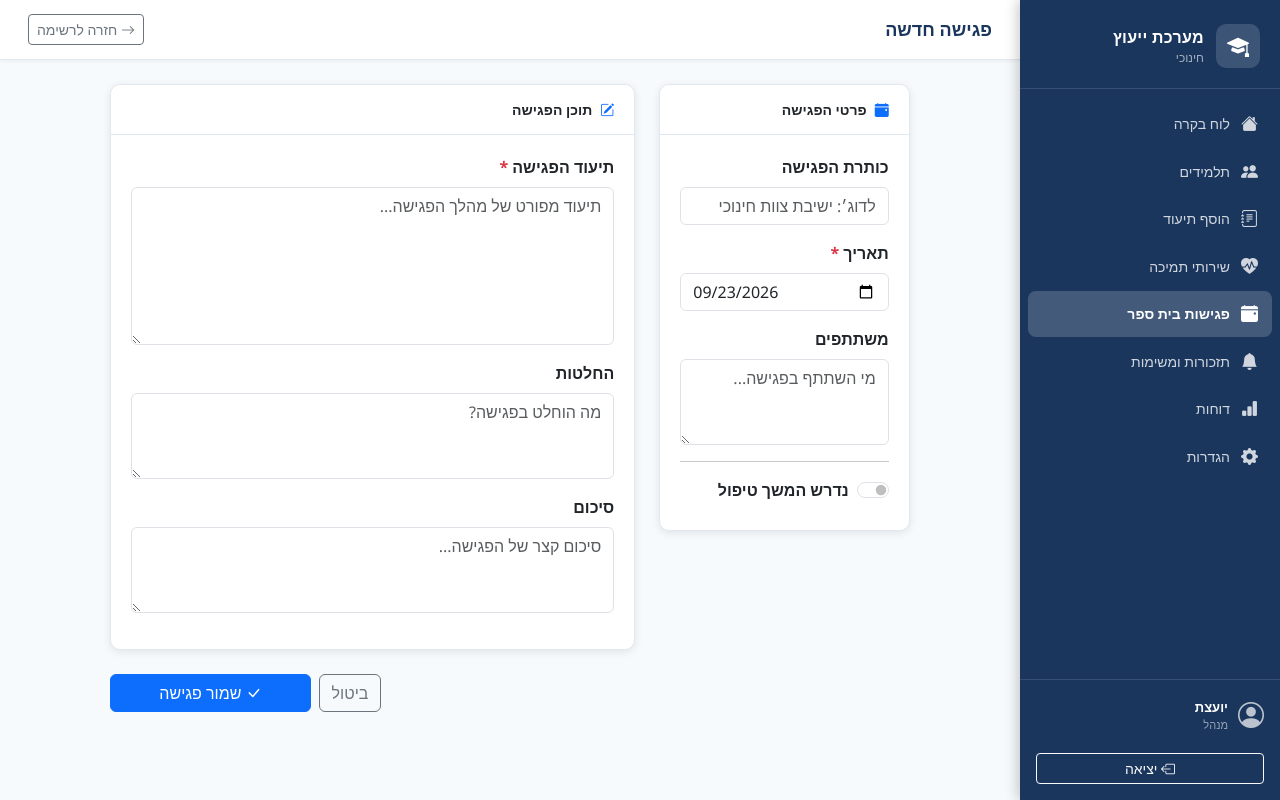
After one commit to Suhafadela/schoolcounselor, a Flask app: page /meetings/add in a window 1280 px wide. The commit adds this page. Run offline with Flask 3, Linux system fonts and the light colour scheme; a user stored in the database is signed in; data that the repository does not hold is empty; some libraries are stand-ins or nearby versions.

Commit message:
Add general school meetings feature (participants, documentation, decisions, summary, follow-up)

```diff
--- a/app.py
+++ b/app.py
@@ -13,7 +13,7 @@ from werkzeug.utils import secure_filename
 from sqlalchemy import func, or_
 
 from models import (db, User, Student, Documentation, DocumentationCategory,
-                    SupportService, FollowUpTask, Attachment,
+                    SupportService, FollowUpTask, Attachment, SchoolMeeting,
                     DOC_CATEGORIES, SERVICE_TYPES,
                     STATUS_LABELS, STATUS_COLORS, URGENCY_LABELS, URGENCY_COLORS,
                     SERVICE_STATUS_LABELS)
@@ -1215,6 +1215,97 @@ def register_routes(app):
         response.headers['Content-Type'] = 'application/pdf'
         response.headers['Content-Disposition'] = f'attachment; filename="student_{student.id}.pdf"'
         return response
+
+    # ── School Meetings (general, not tied to a student) ───────────────────
+    @app.route('/meetings')
+    @login_required
+    def meetings_list():
+        meetings = SchoolMeeting.query.order_by(SchoolMeeting.date.desc()).all()
+        return render_template('meetings/list.html', meetings=meetings, today=date.today())
+
+    @app.route('/meetings/add', methods=['GET', 'POST'])
+    @login_required
+    @admin_required
+    def meeting_add():
+        if request.method == 'POST':
+            date_str = request.form.get('date', '').strip()
+            try:
+                meeting_date = datetime.strptime(date_str, '%Y-%m-%d').date()
+            except ValueError:
+                meeting_date = date.today()
+
+            needs_followup = request.form.get('needs_followup') == 'on'
+            followup_date_str = request.form.get('followup_date', '').strip()
+            followup_date = None
+            if needs_followup and followup_date_str:
+                try:
+                    followup_date = datetime.strptime(followup_date_str, '%Y-%m-%d').date()
+                except ValueError:
+                    pass
+
+            meeting = SchoolMeeting(
+                date=meeting_date,
+                title=request.form.get('title', '').strip() or None,
+                participants=request.form.get('participants', '').strip() or None,
+                documentation=request.form.get('documentation', '').strip(),
+                decisions=request.form.get('decisions', '').strip() or None,
+                summary=request.form.get('summary', '').strip() or None,
+                needs_followup=needs_followup,
+                followup_date=followup_date,
+                followup_notes=request.form.get('followup_notes', '').strip() or None,
+                created_by=current_user.id,
+            )
+            db.session.add(meeting)
+            db.session.commit()
+            flash('הפגישה נשמרה בהצלחה.', 'success')
+            return redirect(url_for('meetings_list'))
+
+        return render_template('meetings/add.html', meeting=None, today=date.today())
+
+    @app.route('/meetings/<int:meeting_id>/edit', methods=['GET', 'POST'])
+    @login_required
+    @admin_required
+    def meeting_edit(meeting_id):
+        meeting = SchoolMeeting.query.get_or_404(meeting_id)
+        if request.method == 'POST':
+            date_str = request.form.get('date', '').strip()
+            try:
+                meeting.date = datetime.strptime(date_str, '%Y-%m-%d').date()
+            except ValueError:
+                pass
+
+            meeting.title = request.form.get('title', '').strip() or None
+            meeting.participants = request.form.get('participants', '').strip() or None
+            meeting.documentation = request.form.get('documentation', '').strip()
+            meeting.decisions = request.form.get('decisions', '').strip() or None
+            meeting.summary = request.form.get('summary', '').strip() or None
+            meeting.needs_followup = request.form.get('needs_followup') == 'on'
+            meeting.followup_notes = request.form.get('followup_notes', '').strip() or None
+
+            followup_date_str = request.form.get('followup_date', '').strip()
+            if meeting.needs_followup and followup_date_str:
+                try:
+                    meeting.followup_date = datetime.strptime(followup_date_str, '%Y-%m-%d').date()
+                except ValueError:
+                    meeting.followup_date = None
+            else:
+                meeting.followup_date = None
+
+            db.session.commit()
+            flash('הפגישה עודכנה בהצלחה.', 'success')
+            return redirect(url_for('meetings_list'))
+
+        return render_template('meetings/add.html', meeting=meeting, today=date.today())
+
+    @app.route('/meetings/<int:meeting_id>/delete', methods=['POST'])
+    @login_required
+    @admin_required
+    def meeting_delete(meeting_id):
+        meeting = SchoolMeeting.query.get_or_404(meeting_id)
+        db.session.delete(meeting)
+        db.session.commit()
+        flash('הפגישה נמחקה.', 'success')
+        return redirect(url_for('meetings_list'))
 
     # ── Reminders / Tasks ──────────────────────────────────────────────────
     @app.route('/reminders')
--- a/models.py
+++ b/models.py
@@ -251,6 +251,27 @@ class FollowUpTask(db.Model):
         return f'<FollowUpTask {self.id} due={self.due_date}>'
 
 
+class SchoolMeeting(db.Model):
+    """General school meetings (staff, parents, external bodies) — not tied to one student."""
+    __tablename__ = 'school_meeting'
+    id = db.Column(db.Integer, primary_key=True)
+    date = db.Column(db.Date, nullable=False, default=date.today)
+    title = db.Column(db.String(200))
+    participants = db.Column(db.Text)
+    documentation = db.Column(db.Text, nullable=False)
+    decisions = db.Column(db.Text)
+    summary = db.Column(db.Text)
+    needs_followup = db.Column(db.Boolean, default=False)
+    followup_date = db.Column(db.Date)
+    followup_notes = db.Column(db.Text)
+    created_by = db.Column(db.Integer, db.ForeignKey('user.id'))
+    created_at = db.Column(db.DateTime, default=datetime.utcnow)
+    updated_at = db.Column(db.DateTime, default=datetime.utcnow, onupdate=datetime.utcnow)
+
+    def __repr__(self):
+        return f'<SchoolMeeting {self.id} date={self.date}>'
+
+
 class Attachment(db.Model):
     __tablename__ = 'attachment'
     id = db.Column(db.Integer, primary_key=True)
--- a/templates/base.html
+++ b/templates/base.html
@@ -60,6 +60,13 @@
          href="{{ url_for('services_overview') }}">
         <i class="bi bi-heart-pulse-fill"></i>
         <span>שירותי תמיכה</span>
+      </a>
+    </li>
+    <li class="nav-item">
+      <a class="nav-link {% if 'meeting' in (request.endpoint or '') %}active{% endif %}"
+         href="{{ url_for('meetings_list') }}">
+        <i class="bi bi-calendar-event-fill"></i>
+        <span>פגישות בית ספר</span>
       </a>
     </li>
     <li class="nav-item">
--- /dev/null
+++ b/templates/meetings/add.html
@@ -0,0 +1,118 @@
+{% extends 'base.html' %}
+{% block title %}{{ 'עריכת' if meeting else 'הוספת' }} פגישה — מערכת ייעוץ{% endblock %}
+{% block page_title %}{{ 'עריכת פגישה' if meeting else 'פגישה חדשה' }}{% endblock %}
+
+{% block topbar_actions %}
+<a href="{{ url_for('meetings_list') }}" class="btn btn-outline-secondary btn-sm">
+  <i class="bi bi-arrow-right"></i> חזרה לרשימה
+</a>
+{% endblock %}
+
+{% block content %}
+<div class="row justify-content-center">
+  <div class="col-lg-10">
+    <form method="POST"
+          action="{{ url_for('meeting_edit', meeting_id=meeting.id) if meeting else url_for('meeting_add') }}">
+
+      <div class="row g-4">
+
+        <!-- Right Column: Basic details -->
+        <div class="col-md-4">
+          <div class="card mb-3">
+            <div class="card-header fw-semibold"><i class="bi bi-calendar-event-fill text-primary me-2"></i>פרטי הפגישה</div>
+            <div class="card-body">
+
+              <div class="mb-3">
+                <label class="form-label fw-semibold">כותרת הפגישה</label>
+                <input type="text" name="title" class="form-control"
+                       value="{{ meeting.title or '' if meeting else '' }}"
+                       placeholder="לדוג׳: ישיבת צוות חינוכי">
+              </div>
+
+              <div class="mb-3">
+                <label class="form-label fw-semibold">תאריך <span class="text-danger">*</span></label>
+                <input type="date" name="date" class="form-control" dir="ltr" required
+                       value="{{ meeting.date.strftime('%Y-%m-%d') if meeting else today.strftime('%Y-%m-%d') }}">
+              </div>
+
+              <div class="mb-3">
+                <label class="form-label fw-semibold">משתתפים</label>
+                <textarea name="participants" class="form-control" rows="3"
+                          placeholder="מי השתתף בפגישה...">{{ meeting.participants or '' if meeting else '' }}</textarea>
+              </div>
+
+              <hr>
+
+              <div class="form-check form-switch mb-2">
+                <input class="form-check-input" type="checkbox" role="switch" id="needsFollowup"
+                       name="needs_followup" {% if meeting and meeting.needs_followup %}checked{% endif %}>
+                <label class="form-check-label fw-semibold" for="needsFollowup">נדרש המשך טיפול</label>
+              </div>
+
+              <div id="followupFields" class="{{ '' if meeting and meeting.needs_followup else 'd-none' }}">
+                <div class="mb-3">
+                  <label class="form-label fw-semibold">תאריך המשך טיפול</label>
+                  <input type="date" name="followup_date" class="form-control" dir="ltr"
+                         value="{{ meeting.followup_date.strftime('%Y-%m-%d') if meeting and meeting.followup_date else '' }}">
+                </div>
+                <div class="mb-3">
+                  <label class="form-label fw-semibold">פרטי המשך הטיפול</label>
+                  <textarea name="followup_notes" class="form-control" rows="3"
+                            placeholder="מה צריך להמשיך לטפל בו...">{{ meeting.followup_notes or '' if meeting else '' }}</textarea>
+                </div>
+              </div>
+
+            </div>
+          </div>
+        </div>
+
+        <!-- Left Column: Content -->
+        <div class="col-md-8">
+          <div class="card">
+            <div class="card-header fw-semibold"><i class="bi bi-pencil-square text-primary me-2"></i>תוכן הפגישה</div>
+            <div class="card-body">
+
+              <div class="mb-3">
+                <label class="form-label fw-semibold">תיעוד הפגישה <span class="text-danger">*</span></label>
+                <textarea name="documentation" class="form-control" rows="6" required
+                          placeholder="תיעוד מפורט של מהלך הפגישה...">{{ meeting.documentation if meeting else '' }}</textarea>
+              </div>
+
+              <div class="mb-3">
+                <label class="form-label fw-semibold">החלטות</label>
+                <textarea name="decisions" class="form-control" rows="3"
+                          placeholder="מה הוחלט בפגישה?">{{ meeting.decisions or '' if meeting else '' }}</textarea>
+              </div>
+
+              <div class="mb-3">
+                <label class="form-label fw-semibold">סיכום</label>
+                <textarea name="summary" class="form-control" rows="3"
+                          placeholder="סיכום קצר של הפגישה...">{{ meeting.summary or '' if meeting else '' }}</textarea>
+              </div>
+
+            </div>
+          </div>
+        </div>
+      </div>
+
+      <!-- Submit -->
+      <div class="mt-4 d-flex justify-content-end gap-2">
+        <a href="{{ url_for('meetings_list') }}" class="btn btn-outline-secondary">ביטול</a>
+        <button type="submit" class="btn btn-primary px-5">
+          <i class="bi bi-check-lg"></i>
+          {{ 'שמור שינויים' if meeting else 'שמור פגישה' }}
+        </button>
+      </div>
+
+    </form>
+  </div>
+</div>
+{% endblock %}
+
+{% block scripts %}
+<script>
+document.getElementById('needsFollowup').addEventListener('change', function() {
+  document.getElementById('followupFields').classList.toggle('d-none', !this.checked);
+});
+</script>
+{% endblock %}
```
Also changed, not shown: templates/meetings/list.html (added, +111 -0 lines).
